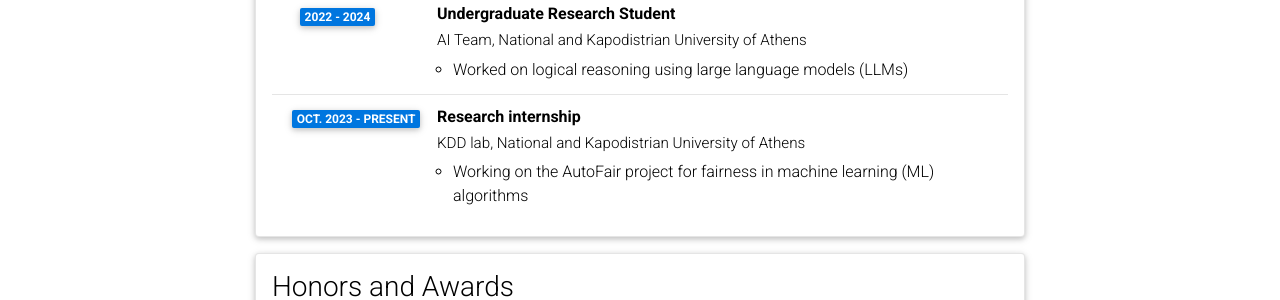
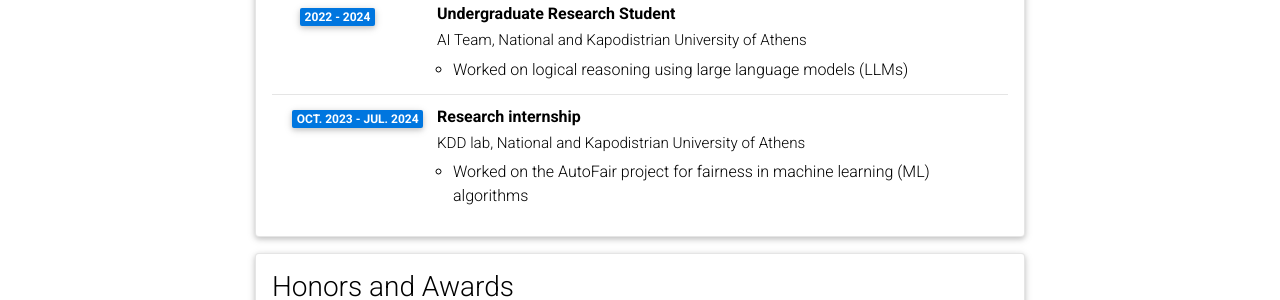
Before and after one commit to angelosps/angelosps.github.io, a Jekyll site: the page built from _pages/cv.md, in a window 1280 px wide and 1143 px high. Shown: the part 652-952 px from the top of the window. Built offline with Jekyll 4.4.1, drawn with Linux system fonts in a browser that asks for light colours; comment, search, counter and statistics services are not loaded; a style sheet for code colours, icons or effects is not loaded.

Commit message:
date change kdd internship

```diff
--- a/_data/cv.yml
+++ b/_data/cv.yml
@@ -36,9 +36,9 @@
         - Worked on logical reasoning using large language models (LLMs)
     - title: Research internship
       institution: KDD lab, National and Kapodistrian University of Athens
-      year: Oct. 2023 - Present
+      year: Oct. 2023 - Jul. 2024
       description:
-        - Working on the AutoFair project for fairness in machine learning (ML) algorithms
+        - Worked on the AutoFair project for fairness in machine learning (ML) algorithms
 
 - title: Honors and Awards
   type: time_table
```
